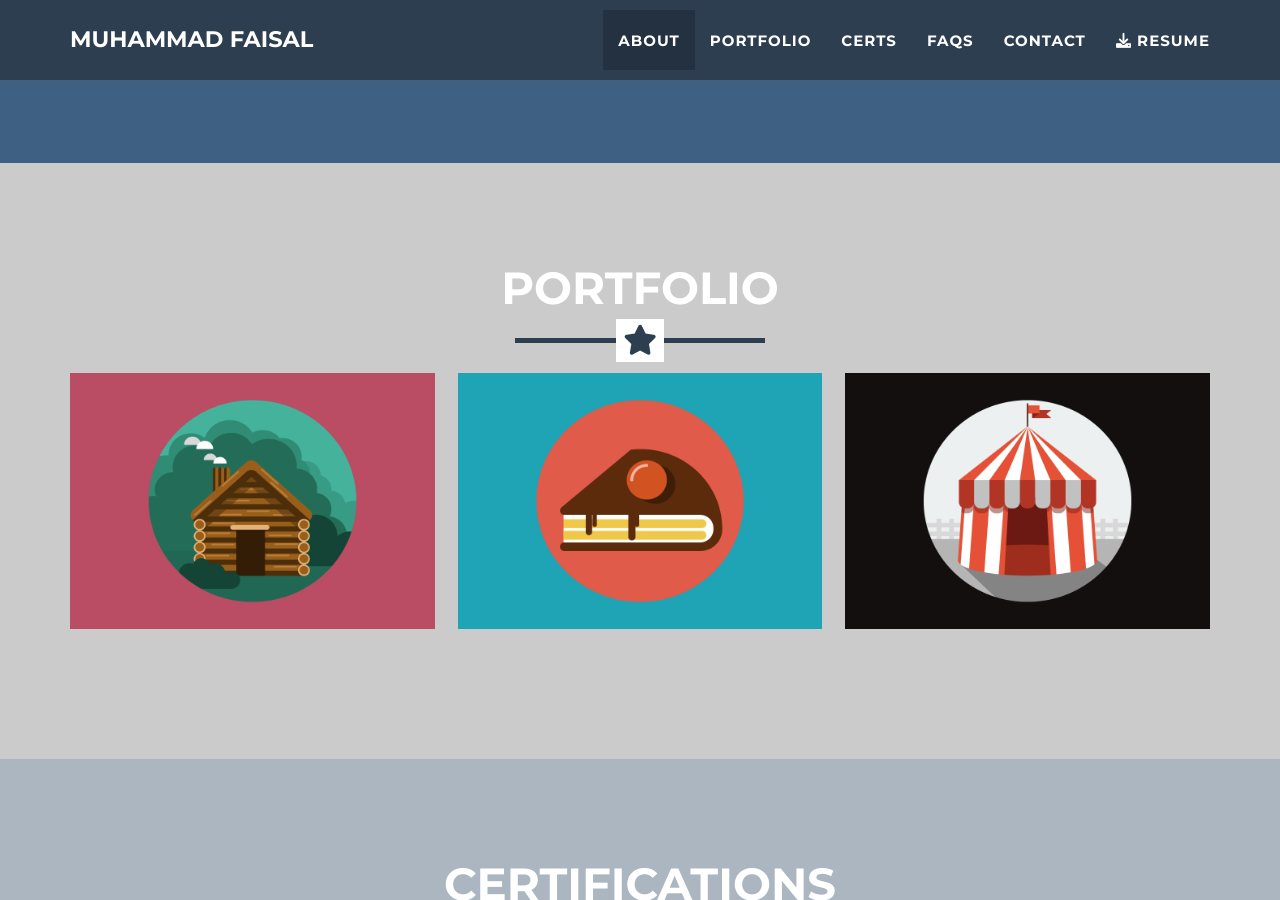
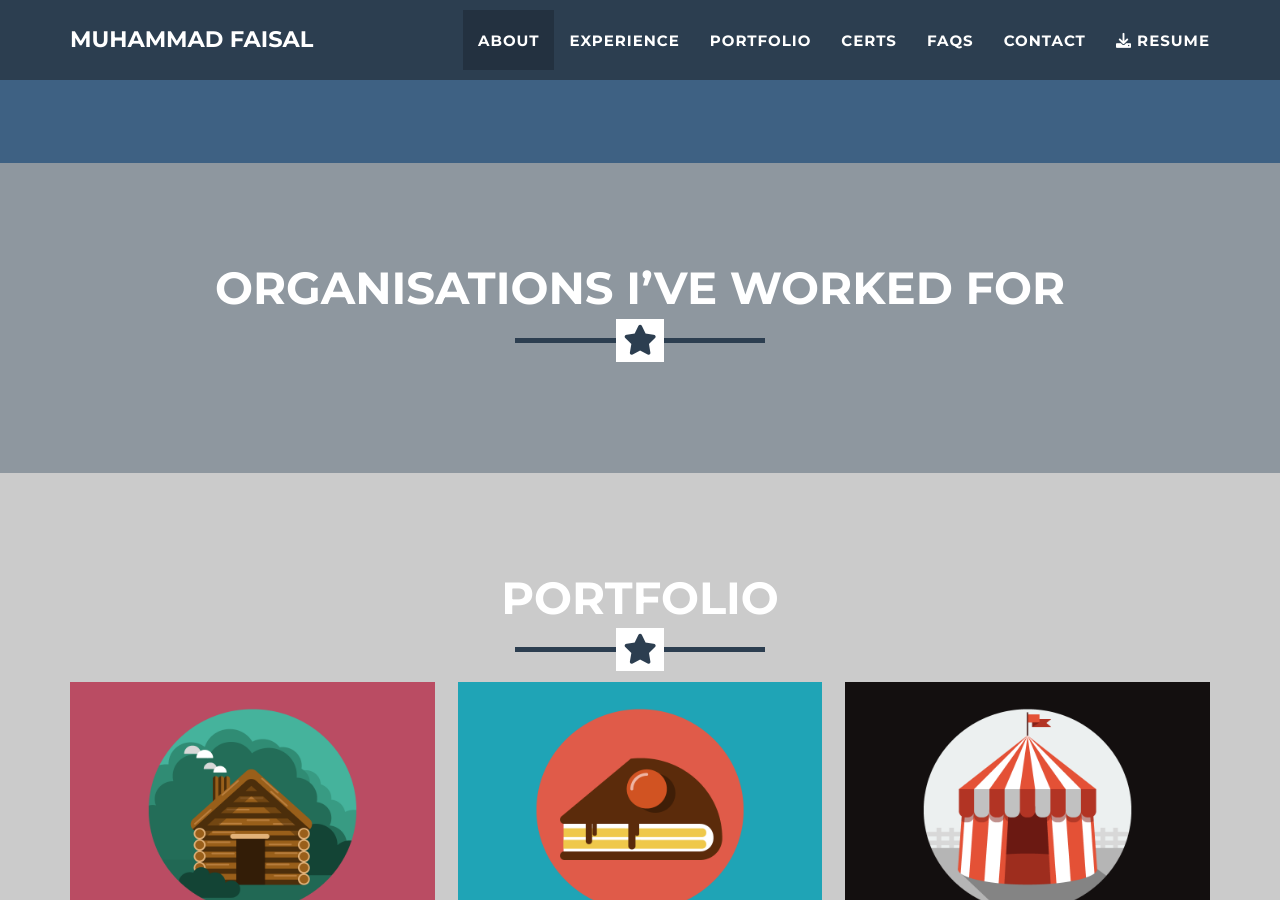
Before and after one commit to faisalazam/faisalazam.github.io, a Jekyll site: the page built from _posts/2014-07-18-project-1.markdown, in a window 1280 px wide and 900 px high, scrolled down 2273 px. Built offline with Jekyll 4.4.1, drawn with Linux system fonts in a browser that asks for light colours.

Commit message:
Added the structure to show my experience and the organisations i have worked for.

```diff
--- a/_config.yml
+++ b/_config.yml
@@ -72,3 +72,6 @@ collections:
   faqs:
     output: true
     permalink: "/faq/:title/"
+  organisations:
+    output: true
+    permalink: "/organisation/:title/"
--- a/_includes/nav.html
+++ b/_includes/nav.html
@@ -23,6 +23,9 @@
                     <a href="#about">About</a>
                 </li>
                 <li class="page-scroll">
+                    <a href="#experience">Experience</a>
+                </li>
+                <li class="page-scroll">
                     <a href="#portfolio">Portfolio</a>
                 </li>
                 <li class="page-scroll">
--- /dev/null
+++ b/_includes/organisations_grid.html
@@ -0,0 +1,26 @@
+<!-- Organisations Grid Section -->
+<section id="organisations" style="color: #fff; background-color: #8e979f;" class="interactive-section">
+    <div class="container portfolio-flex-grid">
+        <div class="row">
+            <div class="col-lg-12 text-center">
+                <h2>Organisations I’ve Worked For</h2>
+                <hr class="star-primary">
+            </div>
+        </div>
+        <div class="portfolio-flex-row">
+            {% for organisation in site.organisations %}
+            <div class="portfolio-flex-item portfolio-item">
+                <a href="#organisationModal-{{ organisation.modal-id }}" class="portfolio-link" data-toggle="modal">
+                    <div class="caption">
+                        <div class="caption-content">
+                            <i class="fa fa-building fa-3x"></i>
+                        </div>
+                    </div>
+                    <img src="../img/organisations/{{ organisation.img }}" class="img-responsive" alt="{{ organisation.alt }}">
+                    <p class="organisation-title">{{ organisation.title }}</p>
+                </a>
+            </div>
+            {% endfor %}
+        </div>
+    </div>
+</section>
--- a/_layouts/default.html
+++ b/_layouts/default.html
@@ -6,6 +6,7 @@
   {% include nav.html %}
   {% include header.html %}
   {% include about.html %}
+  {% include organisations_grid.html %}
   {% include portfolio_grid.html %}
   {% include certifications_grid.html %}
   {% include faqs_grid.html %}
@@ -19,6 +20,7 @@
   {% endif %}
 
   {% include footer.html %}
+  {% include organisations_modals.html %}
   {% include modals.html %}
   {% include certification_modals.html %}
   {% include faq_modals.html %}
```
Also changed, not shown: _includes/organisation_modal.html (added, +29 -0 lines).
